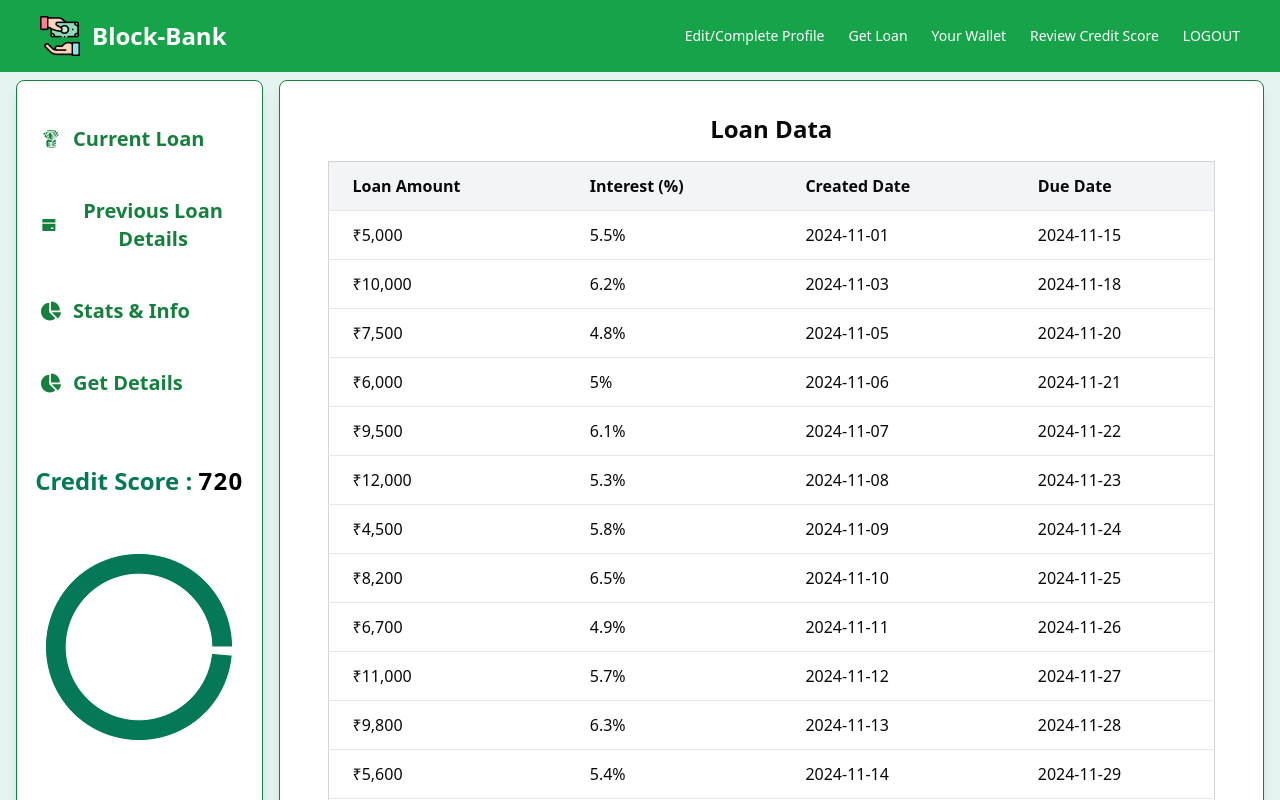
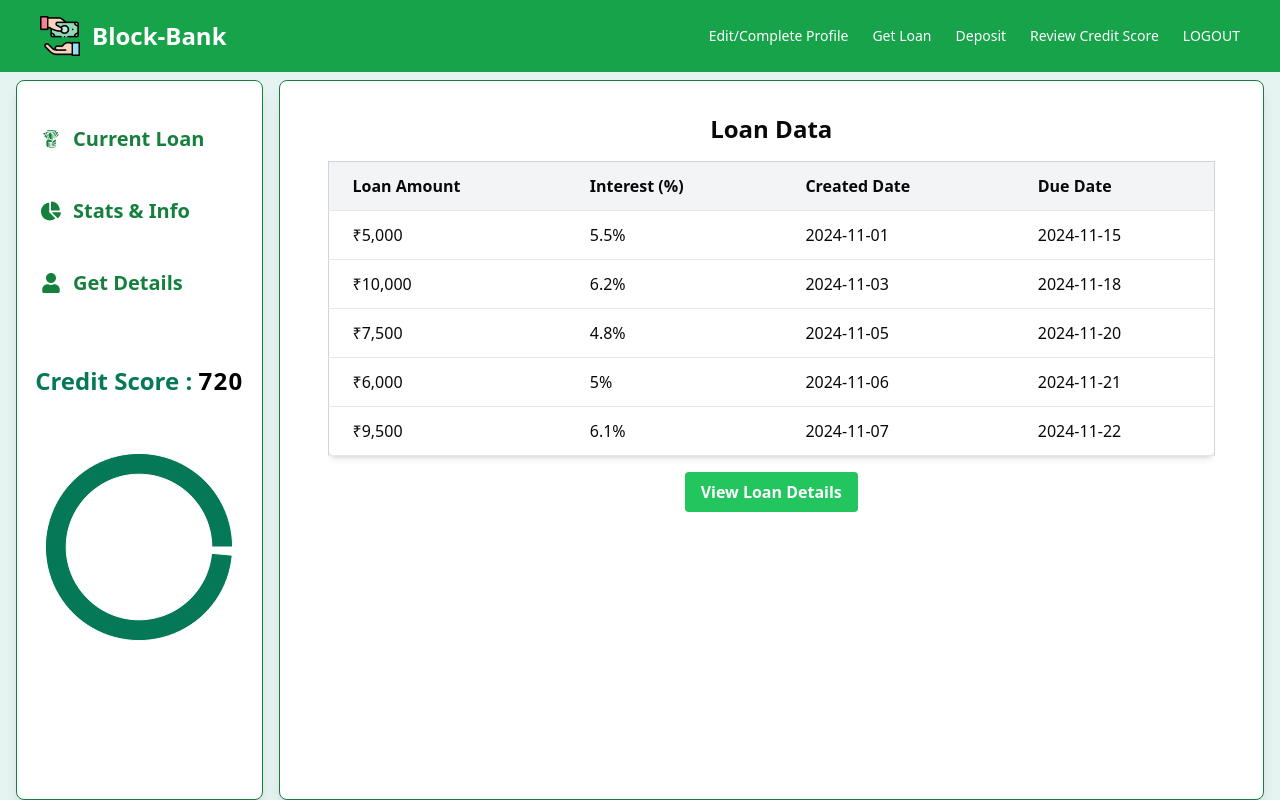
Before and after one commit to Abhinav1341/blockbank, a React (Vite) app in the folder block-bank/: page /home in a window 1280 px wide. Shown: the top 800 px of the page. Built offline with nearby package versions, Linux system fonts and the light colour scheme.

Commit message:
changes updated

```diff
--- a/block-bank/src/Components/home.jsx
+++ b/block-bank/src/Components/home.jsx
@@ -11,6 +11,8 @@ import PrevLoanTable from "./previousloan";
 import { FaHome, FaChartPie, FaUserAlt, FaFileInvoice } from 'react-icons/fa'; // Import icons
 import { GiTakeMyMoney } from "react-icons/gi";
 import { RiBankCardFill } from "react-icons/ri";
+import { FaUser } from "react-icons/fa";
+
 
 
 const HomePage = () => {
@@ -24,8 +26,8 @@ const HomePage = () => {
     switch (activeTab) {
       case "Current Loan":
         return <LoanTable />;
-      case "Previous Loans":
-        return <PrevLoanTable />;
+      // case "Previous Loans":
+      //   return <PrevLoanTable />;
       case "Stats":
         return <States />;
       case "get-details":
@@ -61,14 +63,7 @@ const HomePage = () => {
                 {/* Text is hidden on mobile */}
                 <span className="hidden sm:inline-block ml-3">Current Loan</span>
               </li>
-              <li
-                className={`cursor-pointer p-3 rounded-md flex items-center justify-start space-x-3 hover:bg-green-200 group`}
-                onClick={() => setActiveTab("Previous Loans")}
-              >
-                <RiBankCardFill className="text-xl" />
-                {/* Text is hidden on mobile */}
-                <span className="hidden sm:inline-block ml-3">Previous Loan Details</span>
-              </li>
+
               <li
                 className={`cursor-pointer p-3 rounded-md flex items-center justify-start  hover:bg-green-200 group`}
                 onClick={() => setActiveTab("Stats")}
@@ -80,7 +75,7 @@ const HomePage = () => {
                 className={`cursor-pointer p-3 rounded-md flex items-center justify-start  hover:bg-green-200 group`}
                 onClick={() => setActiveTab("get-details")}
               >
-                <FaChartPie className="text-xl" />
+                <FaUser className="text-xl" />
                 {/* Text is hidden on mobile */}
                 <span className="hidden sm:inline-block ml-3">Get Details</span>
               </li>
--- a/block-bank/src/Components/loantable.jsx
+++ b/block-bank/src/Components/loantable.jsx
@@ -2,32 +2,80 @@
 
 
 
+// import React from "react";
+// import { FaCheckCircle, FaTimesCircle } from "react-icons/fa";
+
+// const LoanTable = () => {
+//   const loanData = [
+//     { id: 1, loanAmount: 5000, interest: 5.5, createdDate: "2024-11-01", dueDate: "2024-11-15" },
+//     { id: 2, loanAmount: 10000, interest: 6.2, createdDate: "2024-11-03", dueDate: "2024-11-18" },
+//     { id: 3, loanAmount: 7500, interest: 4.8, createdDate: "2024-11-05", dueDate: "2024-11-20" },
+//     { id: 4, loanAmount: 6000, interest: 5.0, createdDate: "2024-11-06", dueDate: "2024-11-21" },
+//     { id: 5, loanAmount: 9500, interest: 6.1, createdDate: "2024-11-07", dueDate: "2024-11-22" },
+//     { id: 6, loanAmount: 12000, interest: 5.3, createdDate: "2024-11-08", dueDate: "2024-11-23" },
+//     { id: 7, loanAmount: 4500, interest: 5.8, createdDate: "2024-11-09", dueDate: "2024-11-24" },
+//     { id: 8, loanAmount: 8200, interest: 6.5, createdDate: "2024-11-10", dueDate: "2024-11-25" },
+//     { id: 9, loanAmount: 6700, interest: 4.9, createdDate: "2024-11-11", dueDate: "2024-11-26" },
+//     { id: 10, loanAmount: 11000, interest: 5.7, createdDate: "2024-11-12", dueDate: "2024-11-27" },
+//     { id: 11, loanAmount: 9800, interest: 6.3, createdDate: "2024-11-13", dueDate: "2024-11-28" },
+//     { id: 12, loanAmount: 5600, interest: 5.4, createdDate: "2024-11-14", dueDate: "2024-11-29" },
+//     { id: 13, loanAmount: 7300, interest: 5.6, createdDate: "2024-11-15", dueDate: "2024-11-30" },
+//     { id: 14, loanAmount: 9000, interest: 6.0, createdDate: "2024-11-16", dueDate: "2024-12-01" },
+//     { id: 15, loanAmount: 6500, interest: 5.2, createdDate: "2024-11-17", dueDate: "2024-12-02" },
+//   ];
+
+//   return (
+//     <div className="container mx-auto px-4">
+//       <h1 className="text-2xl font-bold mb-4 text-center">Loan Data</h1>
+//       <div className="overflow-x-auto"> {/* Make table horizontally scrollable on small screens */}
+//         <table className="w-full bg-white border border-gray-300 rounded-lg shadow-md table-auto">
+//           <thead>
+//             <tr className="bg-gray-100">
+//               <th className="py-3 px-6 text-left font-semibold border-b border-gray-200">Loan Amount</th>
+//               <th className="py-3 px-6 text-left font-semibold border-b border-gray-200">Interest (%)</th>
+//               <th className="py-3 px-6 text-left font-semibold border-b border-gray-200">Created Date</th>
+//               <th className="py-3 px-6 text-left font-semibold border-b border-gray-200">Due Date</th>
+//             </tr>
+//           </thead>
+//           <tbody>
+//             {loanData.map((loan) => (
+//               <tr key={loan.id} className="hover:bg-gray-50">
+//                 <td className="py-3 px-6 border-b border-gray-200">₹{loan.loanAmount.toLocaleString()}</td>
+//                 <td className="py-3 px-6 border-b border-gray-200">{loan.interest}%</td>
+//                 <td className="py-3 px-6 border-b border-gray-200">{loan.createdDate}</td>
+//                 <td className="py-3 px-6 border-b border-gray-200">{loan.dueDate}</td>
+//               </tr>
+//             ))}
+//           </tbody>
+//         </table>
+//       </div>
+//     </div>
+//   );
+// };
+
+// export default LoanTable;
+
 import React from "react";
-import { FaCheckCircle, FaTimesCircle } from "react-icons/fa";
+import { useNavigate } from "react-router-dom"; // Import useNavigate if using React Router
 
 const LoanTable = () => {
+  // Limit loanData to the first 5 entries
   const loanData = [
     { id: 1, loanAmount: 5000, interest: 5.5, createdDate: "2024-11-01", dueDate: "2024-11-15" },
     { id: 2, loanAmount: 10000, interest: 6.2, createdDate: "2024-11-03", dueDate: "2024-11-18" },
     { id: 3, loanAmount: 7500, interest: 4.8, createdDate: "2024-11-05", dueDate: "2024-11-20" },
     { id: 4, loanAmount: 6000, interest: 5.0, createdDate: "2024-11-06", dueDate: "2024-11-21" },
     { id: 5, loanAmount: 9500, interest: 6.1, createdDate: "2024-11-07", dueDate: "2024-11-22" },
-    { id: 6, loanAmount: 12000, interest: 5.3, createdDate: "2024-11-08", dueDate: "2024-11-23" },
-    { id: 7, loanAmount: 4500, interest: 5.8, createdDate: "2024-11-09", dueDate: "2024-11-24" },
-    { id: 8, loanAmount: 8200, interest: 6.5, createdDate: "2024-11-10", dueDate: "2024-11-25" },
-    { id: 9, loanAmount: 6700, interest: 4.9, createdDate: "2024-11-11", dueDate: "2024-11-26" },
-    { id: 10, loanAmount: 11000, interest: 5.7, createdDate: "2024-11-12", dueDate: "2024-11-27" },
-    { id: 11, loanAmount: 9800, interest: 6.3, createdDate: "2024-11-13", dueDate: "2024-11-28" },
-    { id: 12, loanAmount: 5600, interest: 5.4, createdDate: "2024-11-14", dueDate: "2024-11-29" },
-    { id: 13, loanAmount: 7300, interest: 5.6, createdDate: "2024-11-15", dueDate: "2024-11-30" },
-    { id: 14, loanAmount: 9000, interest: 6.0, createdDate: "2024-11-16", dueDate: "2024-12-01" },
-    { id: 15, loanAmount: 6500, interest: 5.2, createdDate: "2024-11-17", dueDate: "2024-12-02" },
   ];
+
+  const handleViewDetails = () => {
+    window.open("https://yashrajdps13.github.io/BlocHost/", "_blank");
+  };
 
   return (
     <div className="container mx-auto px-4">
       <h1 className="text-2xl font-bold mb-4 text-center">Loan Data</h1>
-      <div className="overflow-x-auto"> {/* Make table horizontally scrollable on small screens */}
+      <div className="overflow-x-auto">
         <table className="w-full bg-white border border-gray-300 rounded-lg shadow-md table-auto">
           <thead>
             <tr className="bg-gray-100">
@@ -48,6 +96,14 @@ const LoanTable = () => {
             ))}
           </tbody>
         </table>
+        <div className="text-center mt-4">
+          <button
+            onClick={handleViewDetails}
+            className="bg-green-500 hover:bg-green-700 text-white font-bold py-2 px-4 rounded"
+          >
+            View Loan Details
+          </button>
+        </div>
       </div>
     </div>
   );
--- a/block-bank/src/Components/navbar.jsx
+++ b/block-bank/src/Components/navbar.jsx
@@ -40,7 +40,7 @@ const Navbar = () => {
             Get Loan
           </Link>
           <Link className="hover:text-gray-200 transition-colors">
-            Your Wallet
+            Deposit
           </Link>
           <Link className="hover:text-gray-200 transition-colors">
             Review Credit Score
```
